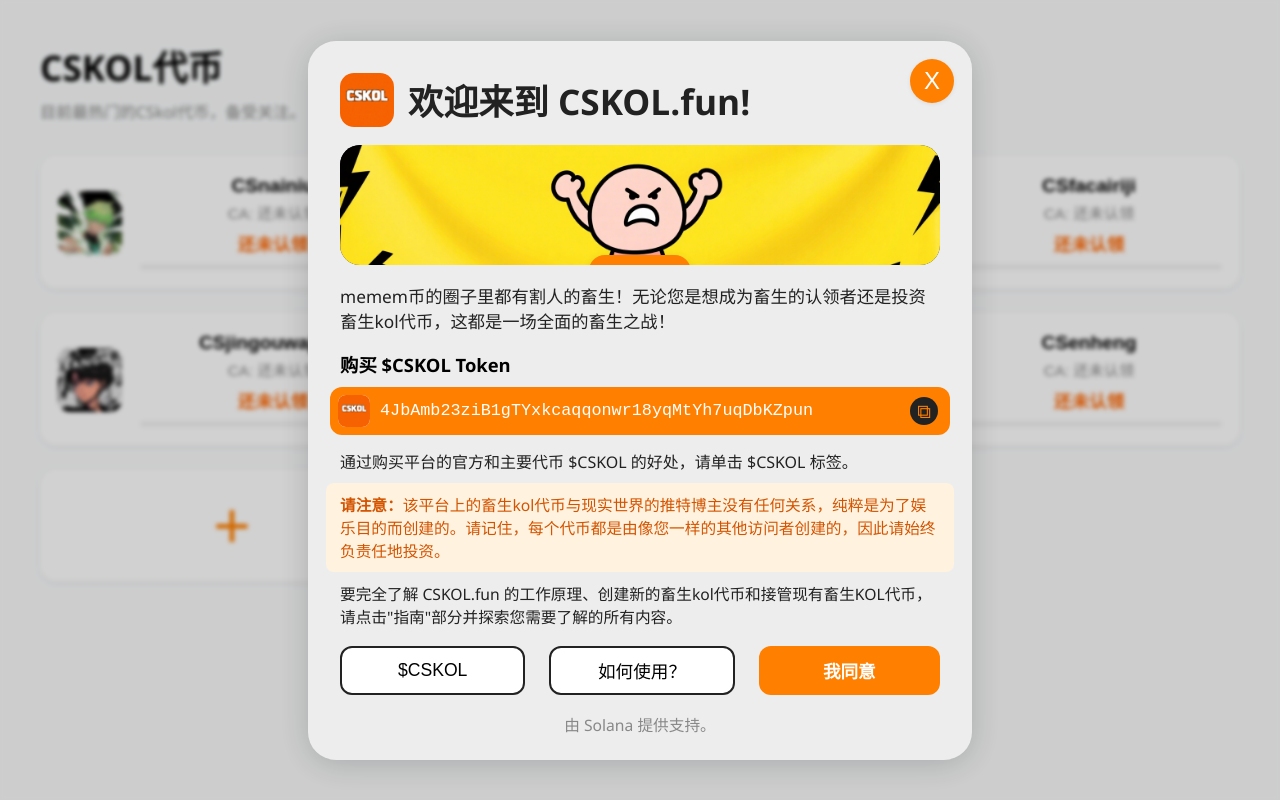
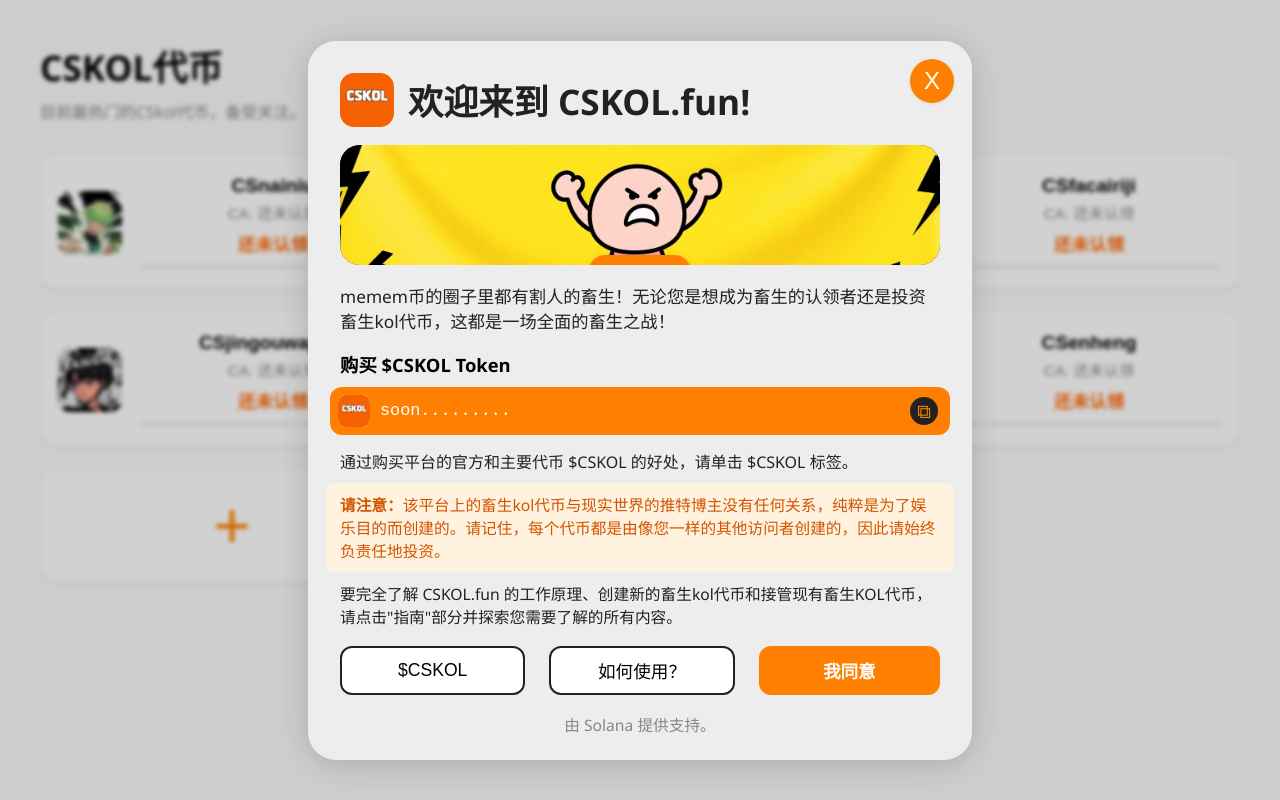
Before and after one commit to big-pig111/ceshi, a plain HTML site: page index.html in a window 1280 px wide. Drawn offline with Linux system fonts and the light colour scheme; no server answers.

Commit message:
Update index.html

```diff
--- a/index.html
+++ b/index.html
@@ -217,7 +217,7 @@
             <div style="width:100%;margin-bottom:10px;font-size:1.15rem;font-weight:700;">购买 $CSKOL Token</div>
             <div style="width:100%;display:flex;align-items:center;background:#ff8000;border-radius:12px;padding:8px 12px 8px 8px;margin-bottom:14px;">
                 <img src="logo.png" alt="logo" style="width:32px;height:32px;border-radius:8px;background:#fff;margin-right:10px;">
-                <span style="font-size:1.05rem;color:#fff;font-family:monospace;overflow-x:auto;">4JbAmb23ziB1gTYxkcaqqonwr18yqMtYh7uqDbKZpun</span>
+                <span style="font-size:1.05rem;color:#fff;font-family:monospace;overflow-x:auto;">soon.........</span>
                 <span id="welcome-copy" style="margin-left:auto;background:#222;color:#ff8000;border-radius:50%;width:28px;height:28px;display:flex;align-items:center;justify-content:center;font-size:1.2rem;cursor:pointer;">⧉</span>
             </div>
             <div style="color:#222;font-size:1rem;margin-bottom:10px;text-align:left;width:100%;">
```
